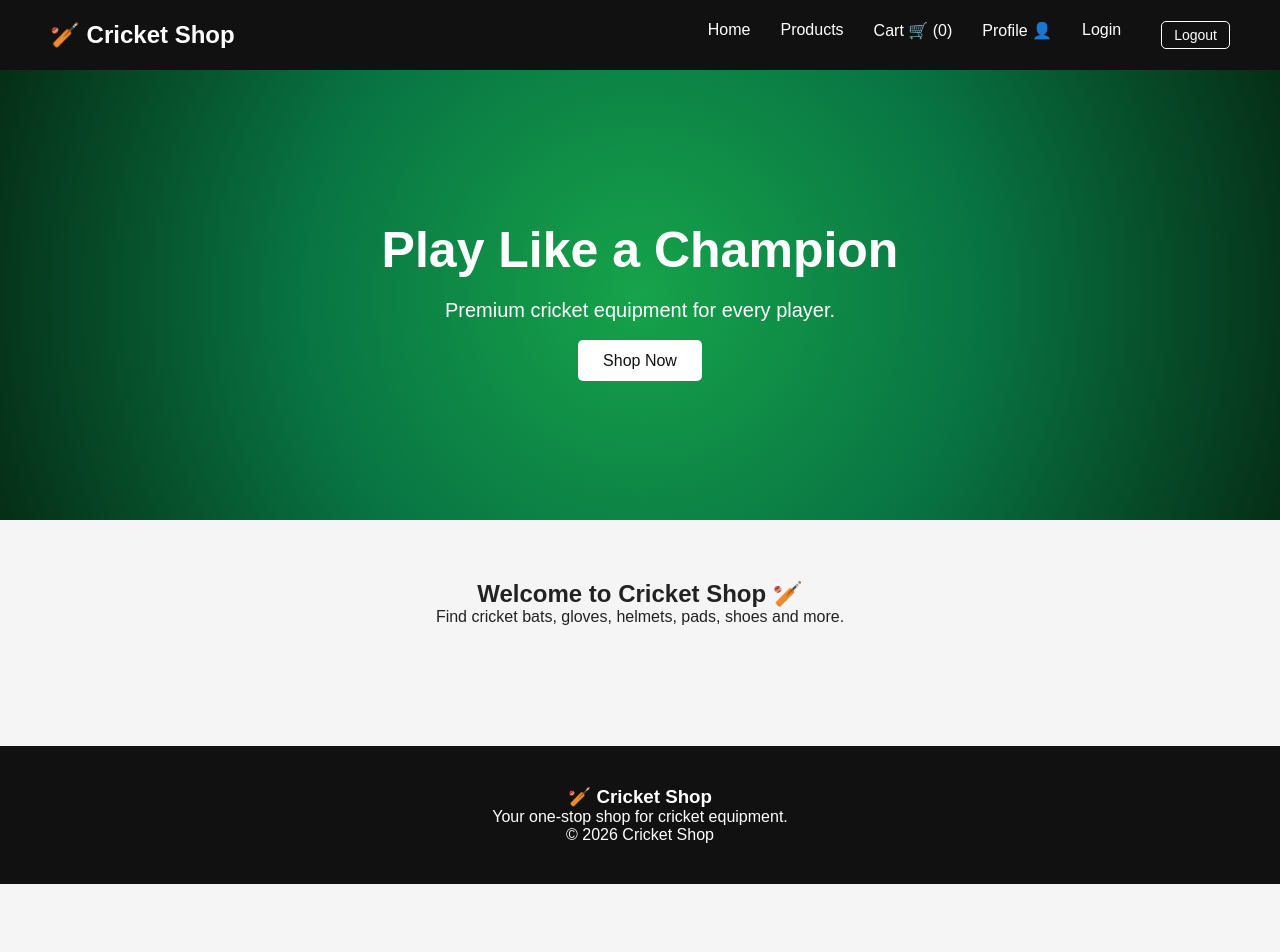
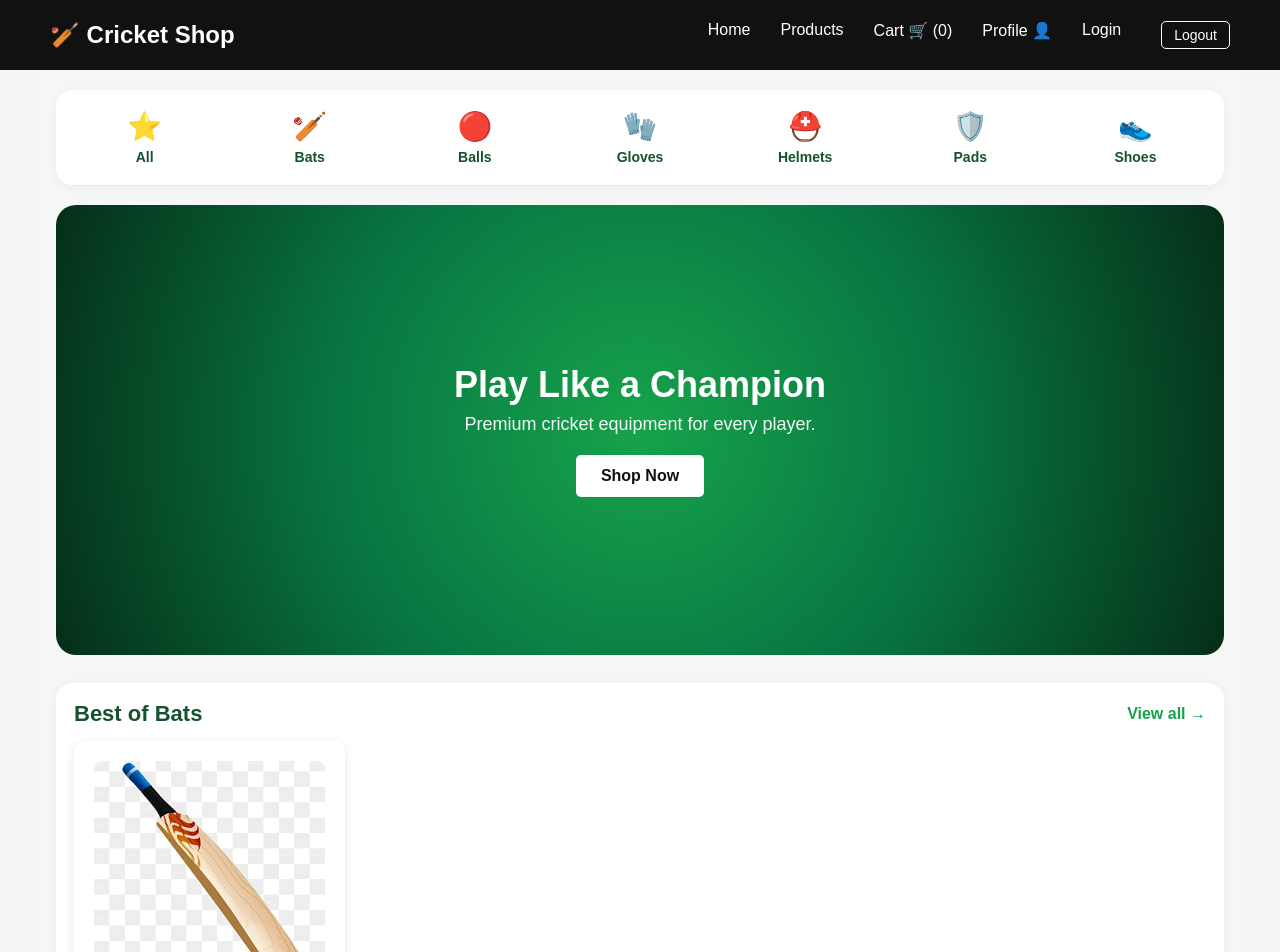
Before and after one commit to 23ucs050-collab/cricket-shop, a React (Vite) app in the folder cricket-shop/: page /home in a window 1280 px wide. Shown: the top 952 px of the page. Before the commit the page ends 884 px from the top, so only its background shows below. Built offline with nearby package versions, Linux system fonts and the light colour scheme; no server answers; sample sign-in values are in the browser's storage.

Commit message:
Redesign home page

```diff
--- /dev/null
+++ b/cricket-shop/src/Pages/Home.css
@@ -0,0 +1,157 @@
+.home-page {
+  max-width: 1200px;
+  margin: 0 auto;
+  padding: 20px 16px 48px;
+  background: #f4f7f5;
+}
+
+/* Category row */
+.home-categories {
+  display: flex;
+  gap: 8px;
+  overflow-x: auto;
+  background: #fff;
+  border-radius: 16px;
+  padding: 14px 10px;
+  box-shadow: 0 2px 10px rgba(0, 0, 0, 0.05);
+  margin-bottom: 20px;
+}
+
+.home-cat {
+  flex: 1;
+  min-width: 80px;
+  display: flex;
+  flex-direction: column;
+  align-items: center;
+  gap: 6px;
+  text-decoration: none;
+  color: #14532d;
+  font-weight: 600;
+  font-size: 14px;
+  padding: 6px;
+  border-radius: 12px;
+  transition: background 0.2s;
+}
+
+.home-cat:hover {
+  background: #e8f3ec;
+}
+
+.home-cat-icon {
+  font-size: 28px;
+}
+
+/* Hero */
+.hero {
+  background: linear-gradient(135deg, #14532d, #16a34a);
+  border-radius: 20px;
+  padding: 48px 32px;
+  color: #fff;
+  margin-bottom: 28px;
+}
+
+.hero h1 {
+  font-size: 36px;
+  margin-bottom: 8px;
+}
+
+.hero p {
+  font-size: 18px;
+  margin-bottom: 20px;
+  opacity: 0.95;
+}
+
+.shop-now-btn {
+  display: inline-block;
+  background: #fff;
+  color: #14532d;
+  padding: 12px 28px;
+  border-radius: 12px;
+  font-weight: 700;
+  text-decoration: none;
+}
+
+/* Product sections */
+.home-section {
+  background: #fff;
+  border-radius: 16px;
+  padding: 18px;
+  margin-bottom: 20px;
+  box-shadow: 0 2px 10px rgba(0, 0, 0, 0.05);
+}
+
+.home-section-head {
+  display: flex;
+  justify-content: space-between;
+  align-items: center;
+  margin-bottom: 14px;
+}
+
+.home-section-head h2 {
+  font-size: 22px;
+  color: #14532d;
+  margin: 0;
+}
+
+.view-all {
+  color: #16a34a;
+  font-weight: 600;
+  text-decoration: none;
+}
+
+.home-row {
+  display: grid;
+  grid-template-columns: repeat(auto-fill, minmax(240px, 1fr));
+  gap: 16px;
+}
+
+/* About */
+.home-info {
+  background: #fff;
+  border-radius: 16px;
+  padding: 24px;
+  box-shadow: 0 2px 10px rgba(0, 0, 0, 0.05);
+}
+
+.home-info h2 {
+  color: #14532d;
+  margin-bottom: 8px;
+}
+
+.about-grid {
+  display: grid;
+  grid-template-columns: repeat(auto-fit, minmax(220px, 1fr));
+  gap: 14px;
+  margin-top: 18px;
+}
+
+.about-card {
+  background: #f4f7f5;
+  border-radius: 12px;
+  padding: 16px;
+}
+
+.about-card h3 {
+  font-size: 16px;
+  margin-bottom: 6px;
+  color: #14532d;
+}
+
+.about-card p {
+  margin: 0;
+  color: #4b5563;
+  font-size: 14px;
+}
+
+@media (max-width: 600px) {
+  .hero {
+    padding: 32px 20px;
+  }
+  .hero h1 {
+    font-size: 26px;
+  }
+  .home-row {
+    grid-template-columns: repeat(2, 1fr);
+    gap: 10px;
+  }
+}
--- a/cricket-shop/src/Pages/Home.jsx
+++ b/cricket-shop/src/Pages/Home.jsx
@@ -1,16 +1,94 @@
-function Home() {
+import { Link } from "react-router-dom";
+import products from "../data/products";
+import ProductCard from "../components/ProductCard";
+import "./Home.css";
+
+const categories = ["Bats", "Balls", "Gloves", "Helmets", "Pads", "Shoes"];
+
+const categoryIcons = {
+  Bats: "🏏",
+  Balls: "🔴",
+  Gloves: "🧤",
+  Helmets: "⛑️",
+  Pads: "🛡️",
+  Shoes: "👟",
+};
+
+function Home({ addToCart }) {
   return (
     <div className="home-page">
+      {/* Category row */}
+      <div className="home-categories">
+        <Link to="/products" className="home-cat">
+          <span className="home-cat-icon">⭐</span>
+          <span>All</span>
+        </Link>
+        {categories.map((c) => (
+          <Link key={c} to="/products" className="home-cat">
+            <span className="home-cat-icon">{categoryIcons[c]}</span>
+            <span>{c}</span>
+          </Link>
+        ))}
+      </div>
+
+      {/* Hero */}
       <section className="hero">
         <div className="hero-content">
           <h1>Play Like a Champion</h1>
           <p>Premium cricket equipment for every player.</p>
-          <a href="/products" className="shop-now-btn">Shop Now</a>
+          <Link to="/products" className="shop-now-btn">Shop Now</Link>
         </div>
       </section>
+
+      {/* Category-wise products */}
+      {categories.map((c) => {
+        const list = products.filter((p) => p.category === c);
+        if (list.length === 0) return null;
+        return (
+          <section key={c} className="home-section">
+            <div className="home-section-head">
+              <h2>Best of {c}</h2>
+              <Link to="/products" className="view-all">View all →</Link>
+            </div>
+            <div className="home-row">
+              {list.map((product) => (
+                <ProductCard
+                  key={product.id}
+                  product={product}
+                  addToCart={addToCart}
+                />
+              ))}
+            </div>
+          </section>
+        );
+      })}
+
+      {/* About shop */}
       <section className="home-info">
-        <h2>Welcome to Cricket Shop 🏏</h2>
-        <p>Find cricket bats, gloves, helmets, pads, shoes and more.</p>
+        <h2>About Cricket Shop 🏏</h2>
+        <p>
+          We sell genuine cricket bats, balls, gloves, helmets, pads and shoes
+          for every player, from beginners to professionals.
+        </p>
+
+        <div className="about-grid">
+          <div className="about-card">
+            <h3>📍 Address</h3>
+            <p>12, Main Road, Chennai, Tamil Nadu</p>
+          </div>
+          <div className="about-card">
+            <h3>📞 Phone</h3>
+            <p>+91 98765 43210</p>
+          </div>
+          <div className="about-card">
+            <h3>🕒 Timings</h3>
+            <p>Mon - Sat: 9 AM to 9 PM</p>
+          </div>
+          <div className="about-card">
+            <h3>✅ Why choose us</h3>
+            <p>Genuine products, fair prices, fast delivery.</p>
+          </div>
+        </div>
       </section>
     </div>
   );
```
